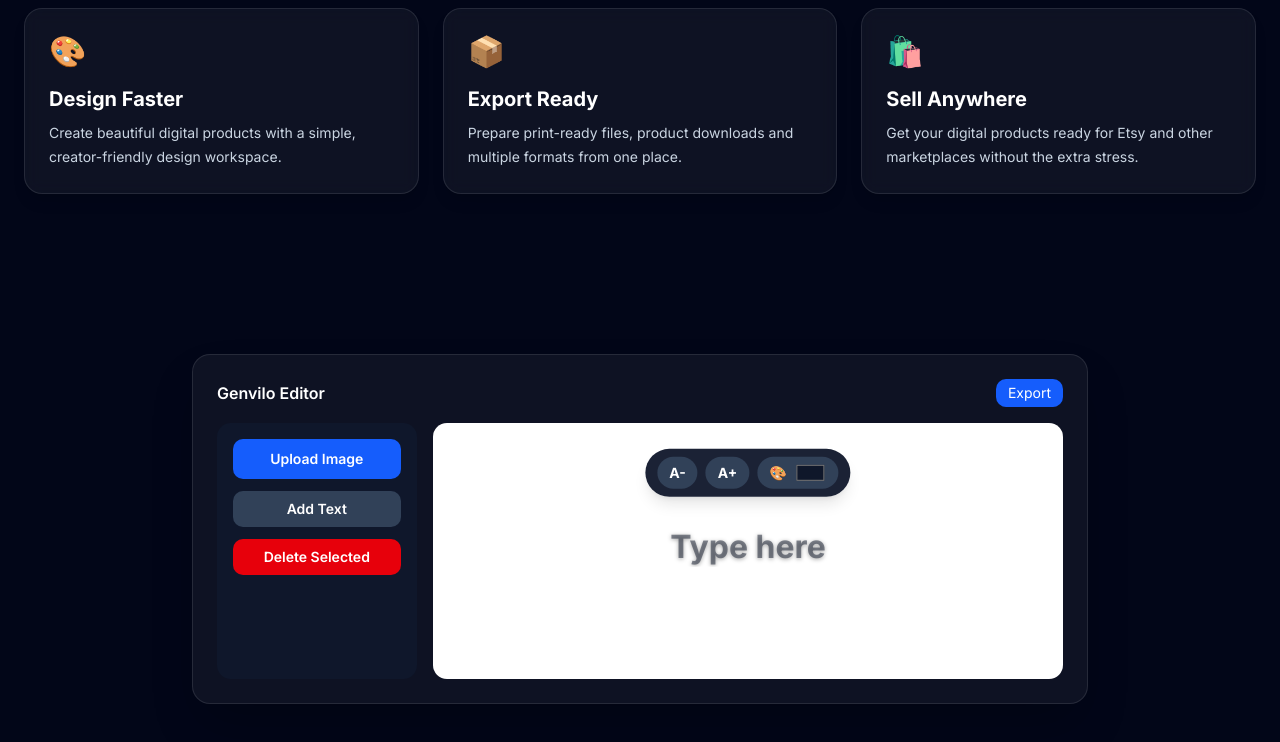
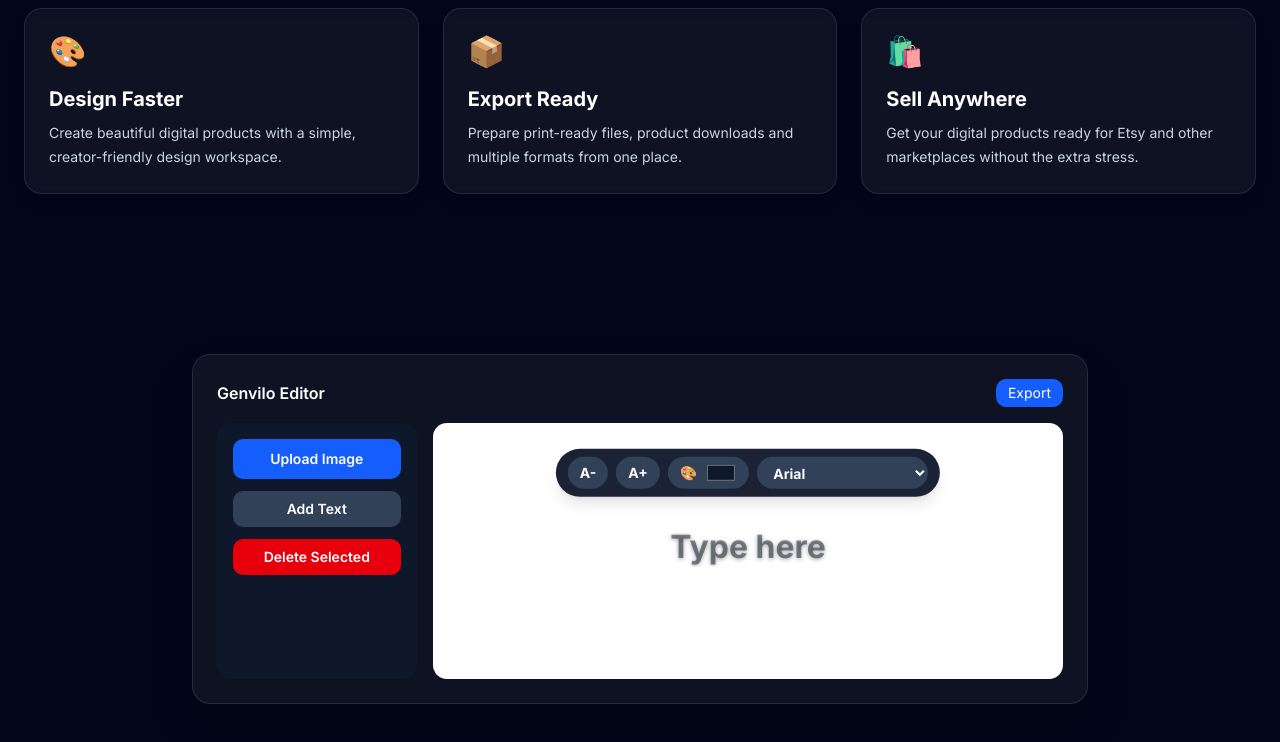
Before and after one commit to Stewey95/yourdesign, a Next.js app: page / in a window 1280 px wide. Both pictures are taken after a click on the button "Add Text". Shown: the part 611-1353 px from the top of the page. Built offline with nearby package versions, Linux system fonts and the light colour scheme.

Commit message:
Add text font selector

```diff
--- a/components/EditorPreview.tsx
+++ b/components/EditorPreview.tsx
@@ -14,8 +14,20 @@ type DesignItem =
       position: Position;
       fontSize: number;
 color: string;
+fontFamily: string;
     };
 
+    const fontOptions = [
+  "Arial",
+  "Georgia",
+  "Verdana",
+  "Impact",
+  "Courier New",
+  "Trebuchet MS",
+  "Comic Sans MS",
+  "Brush Script MT",
+  "Times New Roman",
+];
 export default function EditorPreview() {
   const [items, setItems] = useState<DesignItem[]>([]);
   const [selectedItemId, setSelectedItemId] = useState<string | null>(null);
@@ -63,6 +75,14 @@ export default function EditorPreview() {
     );
   };
 
+  const changeTextFont = (id: string, fontFamily: string) => {
+    setItems((currentItems) =>
+      currentItems.map((item) =>
+        item.id === id && item.type === "text" ? { ...item, fontFamily } : item
+      )
+    );
+  };
+
   const handleImageUpload = (event: React.ChangeEvent<HTMLInputElement>) => {
     const file = event.target.files?.[0];
     if (!file) return;
@@ -96,6 +116,7 @@ export default function EditorPreview() {
   },
   fontSize: 32,
   color: "#0f172a",
+  fontFamily: "Arial",
 };
 
     setItems((currentItems) => [...currentItems, newText]);
@@ -410,6 +431,21 @@ export default function EditorPreview() {
                             className="h-6 w-8 cursor-pointer border-0 bg-transparent p-0"
                           />
                         </label>
+                        <select
+  value={item.fontFamily}
+  onPointerDown={(e) => {
+    e.preventDefault();
+    e.stopPropagation();
+  }}
+  onChange={(e) => changeTextFont(item.id, e.target.value)}
+  className="cursor-pointer rounded-full bg-slate-700 px-3 py-1 text-sm font-bold text-white outline-none"
+>
+  {fontOptions.map((font) => (
+    <option key={font} value={font}>
+      {font}
+    </option>
+  ))}
+</select>
                       </div>
                     </div>
                   )}
```
Lines whose indentation alone changed are shown as unchanged.
